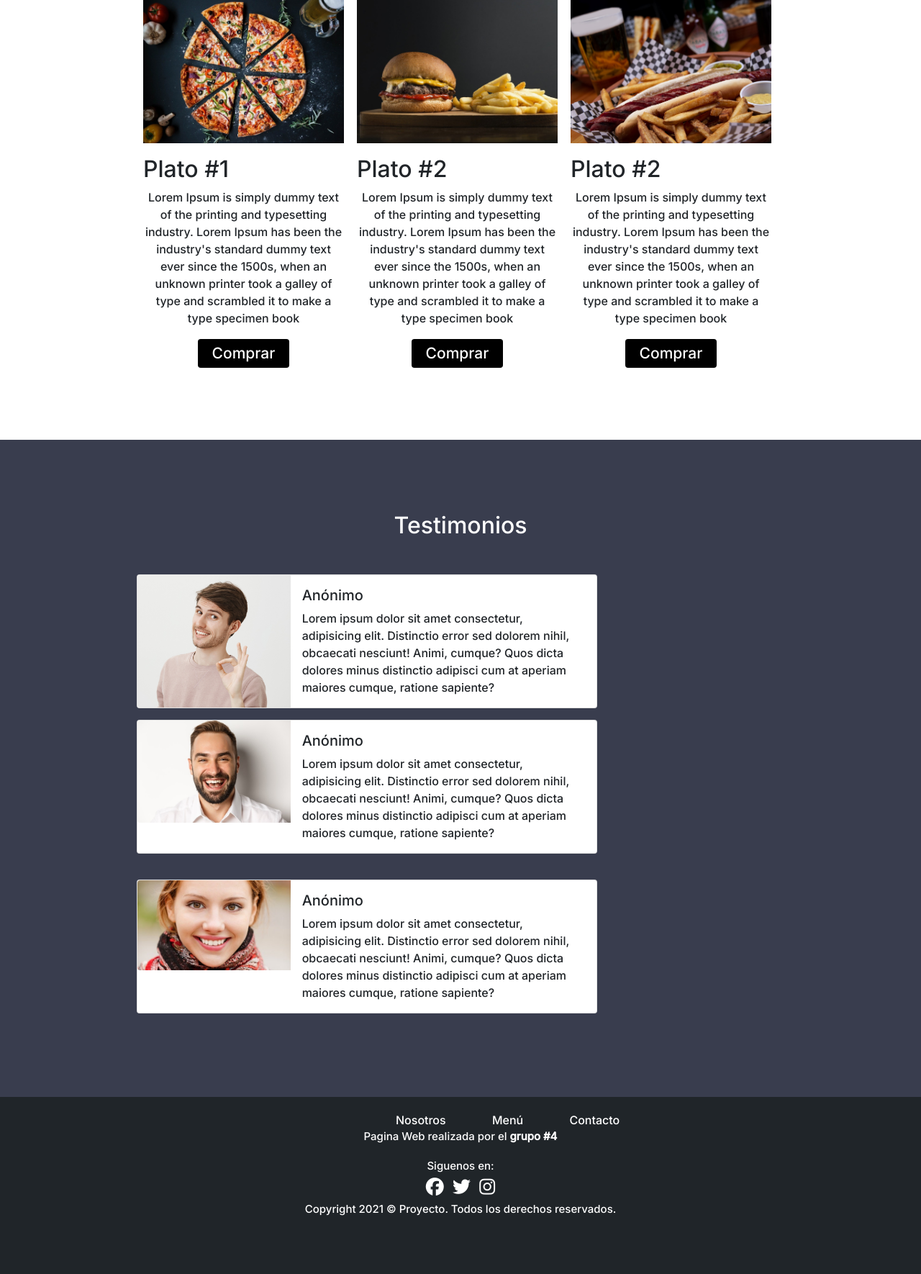
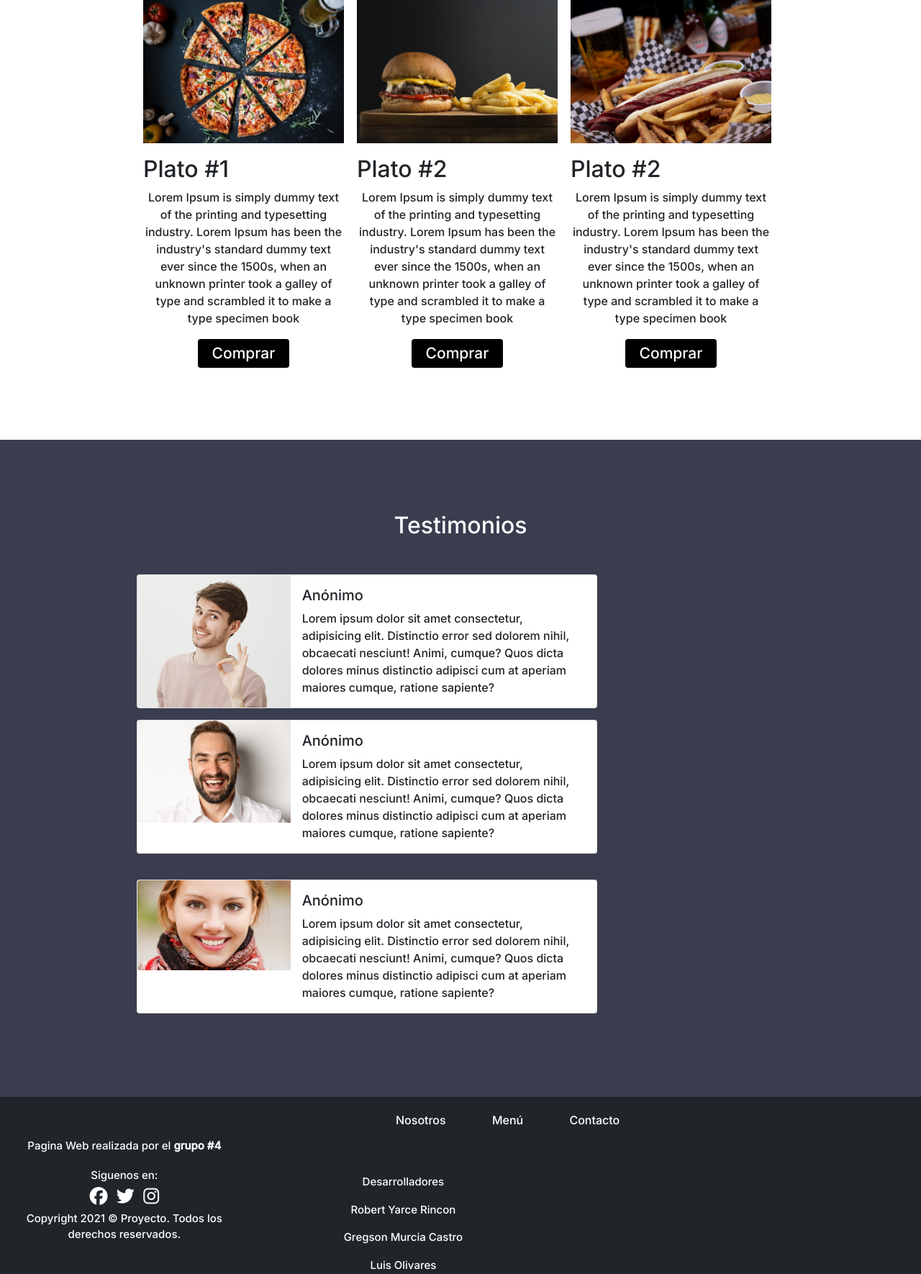
Before and after one commit to iLuisOlivares/SalSalsa-WebPage, a PHP site: page /index.php in a window 1280 px wide. Shown: the part 2743-4513 px from the top of the page at 72% size. Run offline with PHP 8.4, Linux system fonts and the light colour scheme; a map, chart or similar area stays blank; some libraries are stand-ins or nearby versions; grey boxes are pictures that could not be loaded.

Commit message:
Auto stash before revert of "Revert "Merge remote-tracking branch 'origin/Robert' into Robert""
-

```diff
--- a/partials/footer.php
+++ b/partials/footer.php
@@ -4,9 +4,9 @@
         <a href="informe.php" style="text-decoration:none; padding-left:50px; padding-right:10px; color:white;">Menú</a>
         <a href="informe.php" style="text-decoration:none; padding-left:50px; padding-right:10px; color:white;">Contacto</a>
     </div>
-    <footer>
-        <div class="contenedorGeneral">
-            <footer class="footerCentrado">
+    <footer class="footerCentrado">
+        <div class="contenedorGeneral columna2Dos">
+
                 <p class="textWhite parrafo">Pagina Web realizada por el <b>grupo #4</b><p>
 
                 <div class="custom-element custom-element-networks">
@@ -21,7 +21,7 @@
                     </span>
                 </div>
                 <div>
-                    <p class="parrafo textWhite textCenter">Copyright 2021 © Proyecto. Todos los derechos reservados.</p>
+                    <p class="parrafo textWhite">Copyright 2021 © Proyecto. Todos los derechos reservados.</p>
                 </div>
             </div>
             <div class="contenedorGeneral columna2Footer padd" style="padding-left: 20px;" >
@@ -34,6 +34,7 @@
             <div class="columna2Footer padd">
                                 <iframe src="https://www.google.com/maps/embed?pb=!1m18!1m12!1m3!1d3966.1258050551014!2d-75.57171838528315!3d6.247148095478077!2m3!1f0!2f0!3f0!3m2!1i1024!2i768!4f13.1!3m3!1m2!1s0x8e442855eabbc4e9%3A0x29e5f9d50a8d96ba!2sEstaci%C3%B3n%20Metro%20San%20Antonio!5e0!3m2!1ses-419!2sco!4v1631889298286!5m2!1ses-419!2sco" class="mapa" style="border:0;" allowfullscreen="" loading="lazy"></iframe>
                     </div>
+
 
         </div>
 
```
